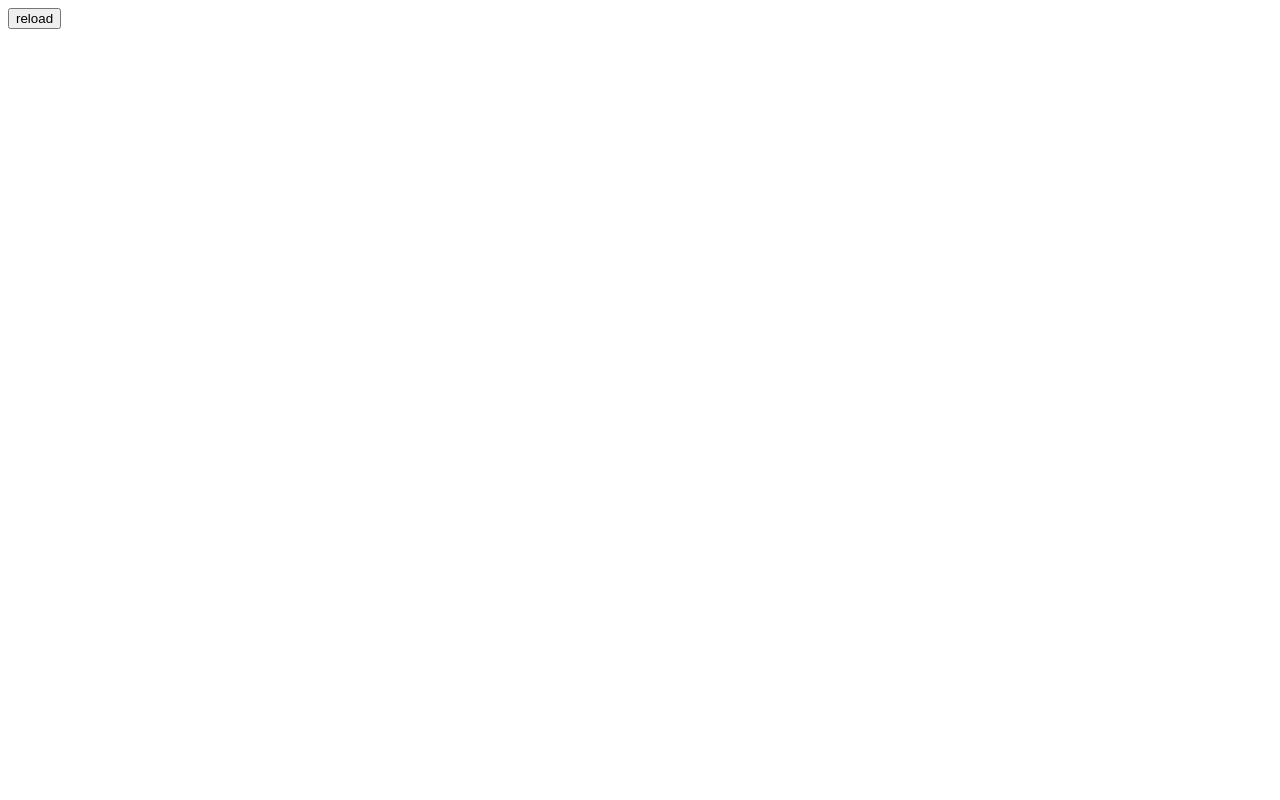
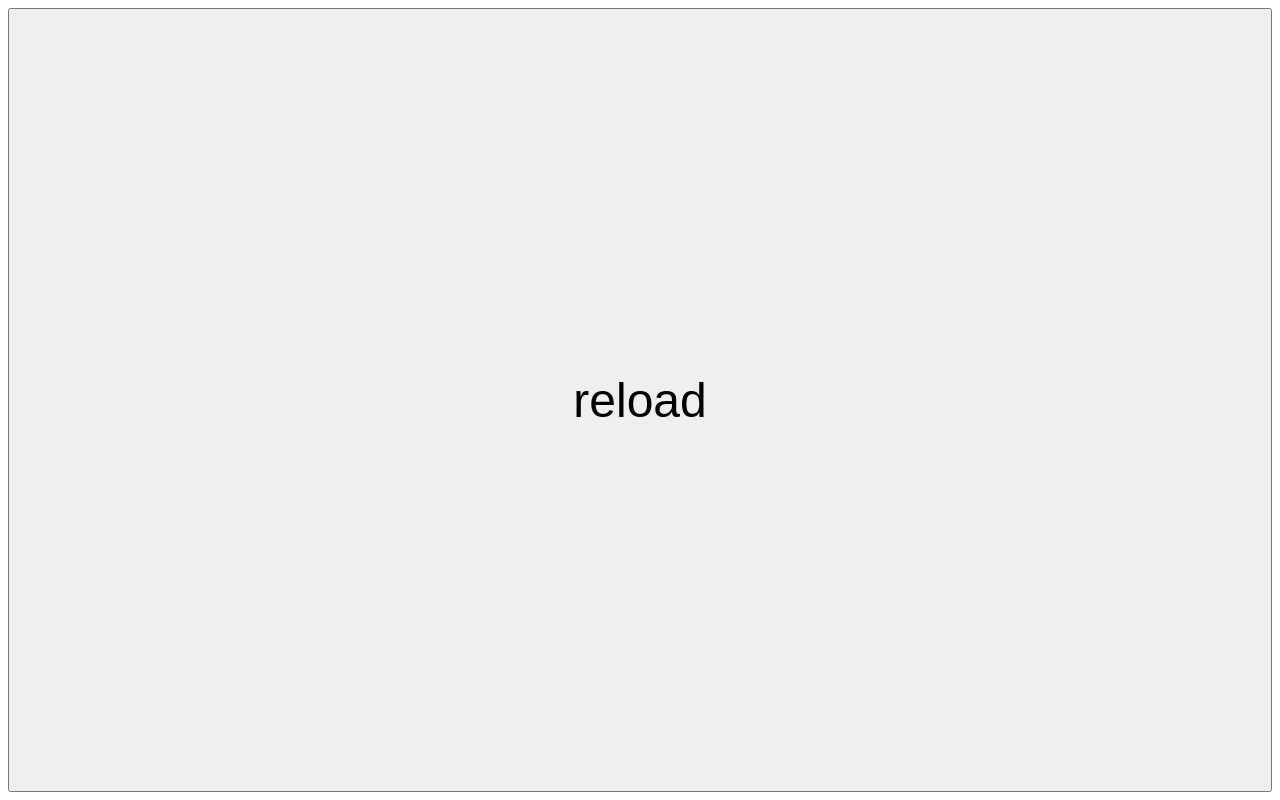
Before and after one commit to sigref/ShowUserAgent, a plain HTML site: page index.html in a window 1280 px wide. Drawn offline with Linux system fonts and the light colour scheme.

Commit message:
change reload button size

```diff
--- a/index.html
+++ b/index.html
@@ -1,6 +1,11 @@
 <html>
   <body>
-    <button onclick="location.reload()">reload</button>
+    <button
+      onclick="location.reload()"
+      style="height: 100%; width: 100%; font-size: xxx-large;"
+    >
+      reload
+    </button>
   </body>
 
   <script>
```
